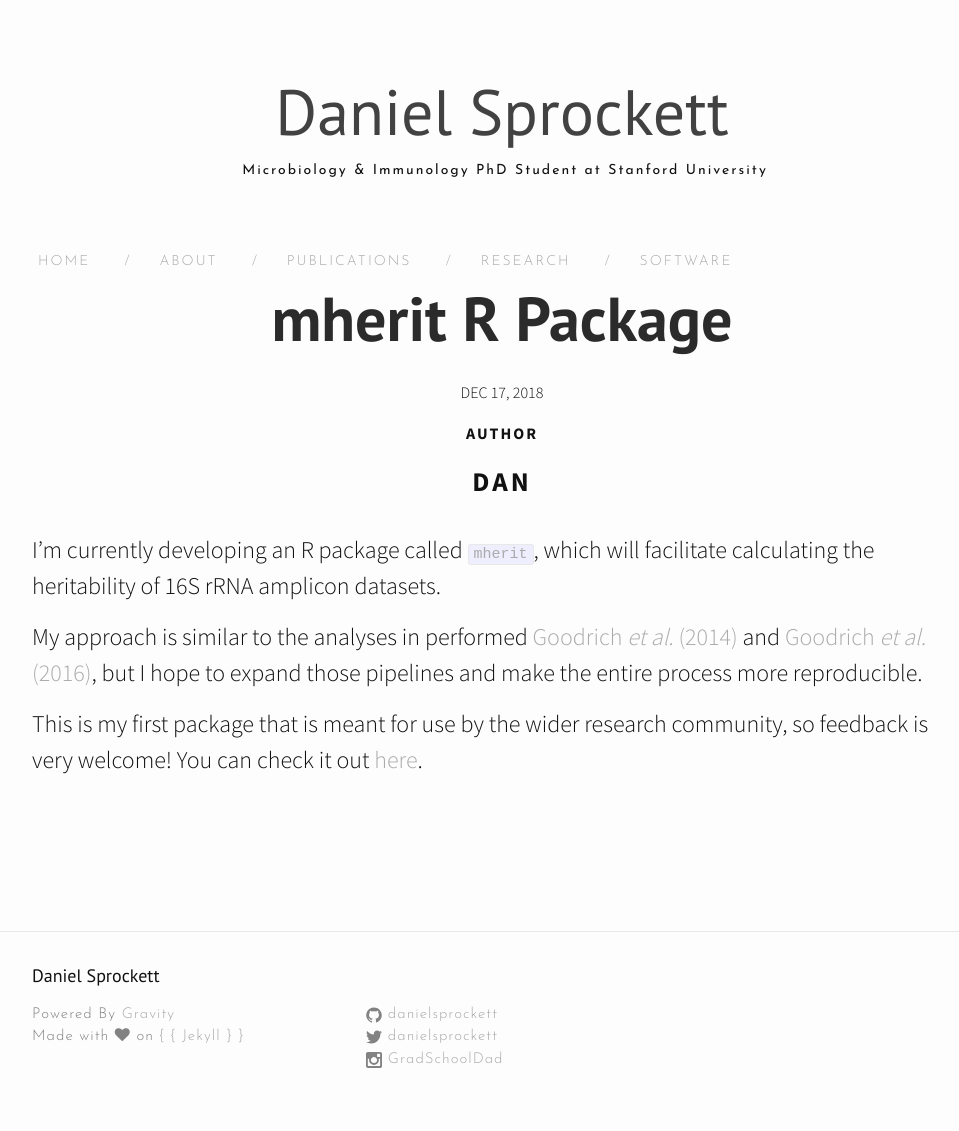
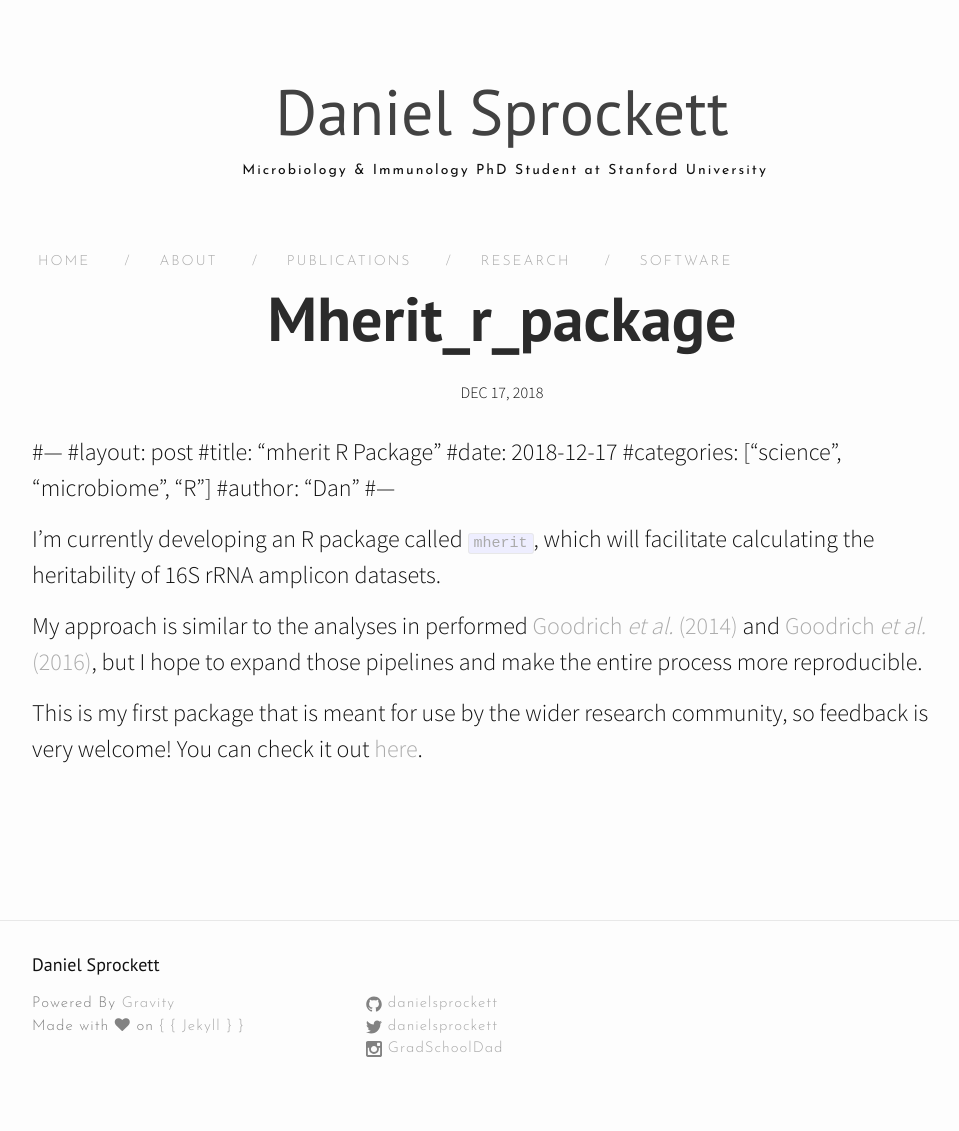
Before and after one commit to DanielSprockett/danielsprockett.github.io, a Jekyll site: the page built from _posts/2018-12-17-mherit_R_Package.markdown, in a window 1280 px wide. Shown: the whole page, without its empty margins (138-1097 px from the left). Built offline with Jekyll 4.4.1, drawn with Linux system fonts in a browser that asks for light colours; nearby versions of some CDN libraries; our own code applies the rules of GitHub Pages for plain Markdown files.

Commit message:
Update 2018-12-17-mherit_R_Package.markdown

```diff
--- a/_posts/2018-12-17-mherit_R_Package.markdown
+++ b/_posts/2018-12-17-mherit_R_Package.markdown
@@ -1,10 +1,10 @@
----
-layout: post
-title:  "mherit R Package"
-date:   2018-12-17
-categories: ["science", "microbiome", "R"]
-author: "Dan"
----
+#---
+#layout: post
+#title:  "mherit R Package"
+#date:   2018-12-17
+#categories: ["science", "microbiome", "R"]
+#author: "Dan"
+#---
 
 I'm currently developing an R package called [<code>mherit</code>](https://danielsprockett.github.io/mherit/), which will facilitate calculating the heritability of 16S rRNA amplicon datasets.
 
```
